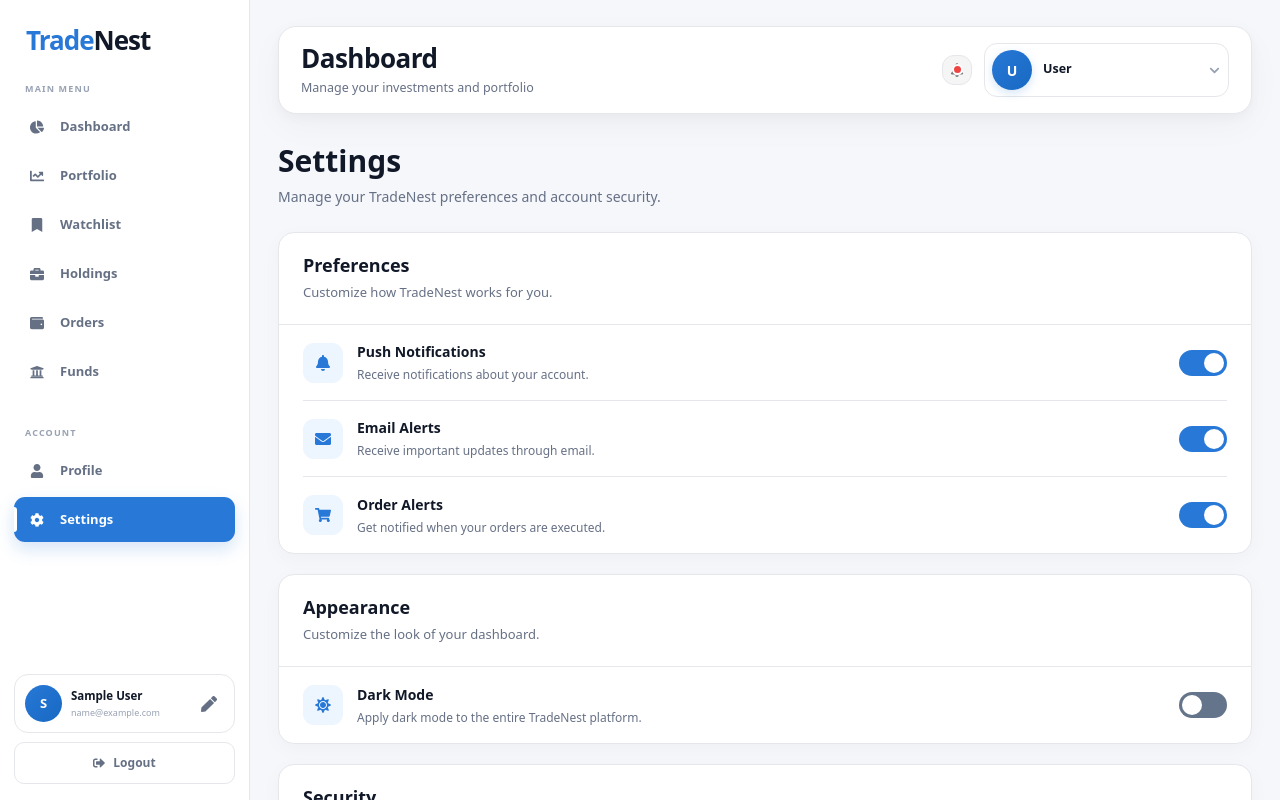
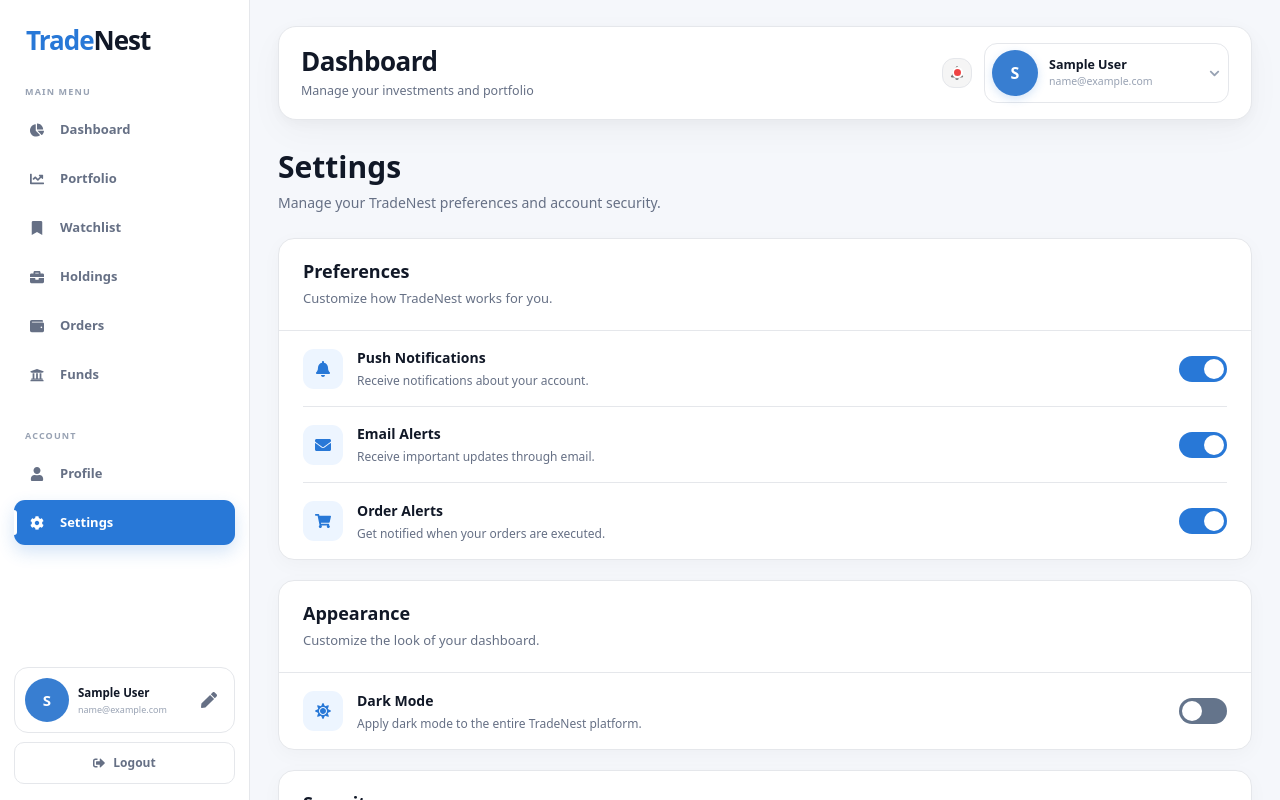
Before and after one commit to JEETJM/TradeNest, a React (Create React App) app in the folder frontend/: page /dashboard/settings in a window 1280 px wide. Shown: the top 800 px of the page. Built offline with nearby package versions, Linux system fonts and the light colour scheme; no server answers; sample sign-in values are in the browser's storage.

Commit message:
Some Work still not done

```diff
--- a/frontend/src/Dashboard/Layout/Sidebar.css
+++ b/frontend/src/Dashboard/Layout/Sidebar.css
@@ -451,3 +451,79 @@
     display: none;
   }
 }
+/* =====================================================
+   SIDEBAR PROFILE IMAGE
+===================================================== */
+
+.userAvatar {
+  width: 44px;
+  height: 44px;
+  min-width: 44px;
+
+  border-radius: 50%;
+
+  display: flex;
+  align-items: center;
+  justify-content: center;
+
+  overflow: hidden;
+
+  background: var(--primary);
+  color: #ffffff;
+
+  font-size: 15px;
+  font-weight: 700;
+}
+
+.sidebarProfileImage {
+  width: 100%;
+  height: 100%;
+
+  object-fit: cover;
+  display: block;
+}
+/* =====================================================
+   SIDEBAR LOGO → HOME
+===================================================== */
+
+.sidebarLogoLink {
+  display: inline-block;
+  text-decoration: none;
+  color: inherit;
+}
+
+.sidebarLogoLink:hover {
+  text-decoration: none;
+}
+
+/* =====================================================
+   SIDEBAR PROFILE IMAGE
+===================================================== */
+
+.userAvatar {
+  width: 44px;
+  height: 44px;
+  min-width: 44px;
+
+  border-radius: 50%;
+  overflow: hidden;
+
+  display: flex;
+  align-items: center;
+  justify-content: center;
+
+  background: var(--primary);
+  color: #ffffff;
+
+  font-size: 15px;
+  font-weight: 700;
+}
+
+.sidebarProfileImage {
+  width: 100%;
+  height: 100%;
+
+  display: block;
+
+  object-fit: cover;
+}
--- a/frontend/src/Dashboard/Layout/Sidebar.jsx
+++ b/frontend/src/Dashboard/Layout/Sidebar.jsx
@@ -1,4 +1,5 @@
-import { NavLink, useNavigate } from "react-router-dom";
+import { useEffect, useState } from "react";
+import { NavLink, useNavigate, Link } from "react-router-dom";
 
 import "./Sidebar.css";
 
@@ -16,6 +17,10 @@
 } from "react-icons/fa";
 
 import { getStoredUser, logout } from "../../Auth/auth";
+
+/* =====================================================
+   MAIN MENU
+===================================================== */
 
 const mainMenu = [
   {
@@ -50,6 +55,10 @@
   },
 ];
 
+/* =====================================================
+   ACCOUNT MENU
+===================================================== */
+
 const accountMenu = [
   {
     title: "Profile",
@@ -63,12 +72,46 @@
   },
 ];
 
+/* =====================================================
+   SIDEBAR
+===================================================== */
+
 function Sidebar() {
   const navigate = useNavigate();
 
-  const user = getStoredUser();
+  const [user, setUser] = useState(getStoredUser());
+
+  /* ===================================================
+     PROFILE UPDATE LISTENER
+  =================================================== */
+
+  useEffect(() => {
+    const handleProfileUpdate = (event) => {
+      const updatedUser = event?.detail;
+
+      if (updatedUser) {
+        setUser(updatedUser);
+      } else {
+        setUser(getStoredUser());
+      }
+    };
+
+    window.addEventListener("tradenest-profile-update", handleProfileUpdate);
+
+    return () => {
+      window.removeEventListener(
+        "tradenest-profile-update",
+        handleProfileUpdate,
+      );
+    };
+  }, []);
+
+  /* ===================================================
+     USER INFORMATION
+  =================================================== */
 
   const firstName = user?.firstName || "User";
+
   const lastName = user?.lastName || "";
 
   const fullName = `${firstName} ${lastName}`.trim();
@@ -76,6 +119,22 @@
   const email = user?.email || "";
 
   const initial = firstName.charAt(0).toUpperCase();
+
+  /* ===================================================
+     PROFILE IMAGE
+  =================================================== */
+
+  const profileImage =
+    user?.profileImage ||
+    user?.profilePicture ||
+    user?.avatar ||
+    user?.photo ||
+    user?.image ||
+    "";
+
+  /* ===================================================
+     LOGOUT
+  =================================================== */
 
   const handleLogout = () => {
     logout();
@@ -85,16 +144,47 @@
     });
   };
 
+  /* ===================================================
+     AVATAR
+  =================================================== */
+
+  const renderAvatar = () => {
+    if (profileImage) {
+      return (
+        <img
+          src={profileImage}
+          alt={fullName}
+          className="sidebarProfileImage"
+          onError={(event) => {
+            event.currentTarget.style.display = "none";
+          }}
+        />
+      );
+    }
+
+    return initial;
+  };
+
+  /* ===================================================
+     RENDER
+  =================================================== */
+
   return (
     <aside className="sidebar">
       {/* =================================================
-          LOGO
+          LOGO → HOME
       ================================================= */}
 
       <div className="sidebarLogo">
-        <h2>
-          Trade<span>Nest</span>
-        </h2>
+        <Link
+          to="/"
+          className="sidebarLogoLink"
+          aria-label="Go to TradeNest home"
+        >
+          <h2>
+            Trade<span>Nest</span>
+          </h2>
+        </Link>
       </div>
 
       {/* =================================================
@@ -151,7 +241,11 @@
       ================================================= */}
 
       <div className="sidebarUserCard">
-        <div className="userAvatar">{initial}</div>
+        {/* PROFILE AVATAR */}
+
+        <div className="userAvatar">{renderAvatar()}</div>
+
+        {/* USER INFO */}
 
         <div className="sidebarUserInfo">
           <strong>{fullName}</strong>
@@ -159,7 +253,7 @@
           <span>{email}</span>
         </div>
 
-        {/* Edit Profile */}
+        {/* EDIT PROFILE */}
 
         <button
           type="button"
--- a/frontend/src/Dashboard/Layout/Topbar.css
+++ b/frontend/src/Dashboard/Layout/Topbar.css
@@ -481,3 +481,33 @@
     right: 0;
   }
 }
+/* =====================================================
+   TOPBAR PROFILE IMAGE
+===================================================== */
+
+.profileImage {
+  width: 46px;
+  height: 46px;
+  min-width: 46px;
+  border-radius: 50%;
+
+  display: flex;
+  align-items: center;
+  justify-content: center;
+
+  overflow: hidden;
+
+  background: var(--primary);
+  color: #ffffff;
+
+  font-size: 16px;
+  font-weight: 700;
+}
+
+.topbarProfileImage {
+  width: 100%;
+  height: 100%;
+
+  object-fit: cover;
+  display: block;
+}
--- a/frontend/src/Dashboard/Layout/Topbar.jsx
+++ b/frontend/src/Dashboard/Layout/Topbar.jsx
@@ -11,11 +11,10 @@
   const navigate = useNavigate();
 
   const [user, setUser] = useState(getStoredUser());
-
   const [showMenu, setShowMenu] = useState(false);
 
   /* =====================================================
-     GET CURRENT USER
+     LOAD CURRENT USER
   ===================================================== */
 
   useEffect(() => {
@@ -23,13 +22,40 @@
       try {
         const currentUser = await fetchCurrentUser();
 
-        setUser(currentUser);
+        if (currentUser) {
+          setUser(currentUser);
+        }
       } catch (error) {
         console.error("Unable to load current user:", error);
       }
     };
 
     loadUser();
+  }, []);
+
+  /* =====================================================
+     LISTEN FOR PROFILE UPDATE
+  ===================================================== */
+
+  useEffect(() => {
+    const handleProfileUpdate = (event) => {
+      const updatedUser = event?.detail;
+
+      if (updatedUser) {
+        setUser(updatedUser);
+      } else {
+        setUser(getStoredUser());
+      }
+    };
+
+    window.addEventListener("tradenest-profile-update", handleProfileUpdate);
+
+    return () => {
+      window.removeEventListener(
+        "tradenest-profile-update",
+        handleProfileUpdate,
+      );
+    };
   }, []);
 
   /* =====================================================
@@ -45,16 +71,54 @@
   };
 
   /* =====================================================
-     USER
+     USER DATA
   ===================================================== */
 
   const firstName = user?.firstName || "User";
 
-  const fullName = user ? `${user.firstName} ${user.lastName}` : "User";
+  const lastName = user?.lastName || "";
+
+  const fullName = `${firstName} ${lastName}`.trim();
 
   const email = user?.email || "";
 
   const initial = firstName.charAt(0).toUpperCase();
+
+  /*
+   * Supports common backend property names.
+   *
+   * If your backend stores the image as
+   * profileImage, it will work directly.
+   */
+
+  const profileImage =
+    user?.profileImage ||
+    user?.profilePicture ||
+    user?.avatar ||
+    user?.photo ||
+    user?.image ||
+    "";
+
+  /* =====================================================
+     PROFILE AVATAR
+  ===================================================== */
+
+  const renderAvatar = () => {
+    if (profileImage) {
+      return (
+        <img
+          src={profileImage}
+          alt={fullName}
+          className="topbarProfileImage"
+          onError={(event) => {
+            event.currentTarget.style.display = "none";
+          }}
+        />
+      );
+    }
+
+    return initial;
+  };
 
   return (
     <header className="topbar">
@@ -75,7 +139,7 @@
       ================================================= */}
 
       <div className="topbarRight">
-        {/* Notification */}
+        {/* ================= NOTIFICATION ================= */}
 
         <button type="button" className="iconBtn" title="Notifications">
           <FaBell />
@@ -83,7 +147,7 @@
           <span className="notificationDot" />
         </button>
 
-        {/* Profile */}
+        {/* ================= PROFILE ================= */}
 
         <div className="profileDropdown">
           <button
@@ -91,7 +155,11 @@
             className="profileBox"
             onClick={() => setShowMenu(!showMenu)}
           >
-            <div className="profileImage">{initial}</div>
+            {/* PROFILE IMAGE */}
+
+            <div className="profileImage">{renderAvatar()}</div>
+
+            {/* USER INFORMATION */}
 
             <div className="profileText">
               <strong>{fullName}</strong>
@@ -99,12 +167,16 @@
               <span>{email}</span>
             </div>
 
+            {/* ARROW */}
+
             <FaChevronDown
               className={showMenu ? "profileArrow rotate" : "profileArrow"}
             />
           </button>
 
-          {/* Dropdown */}
+          {/* =================================================
+              DROPDOWN
+          ================================================= */}
 
           {showMenu && (
             <div className="profileMenu">
```
Also changed, not shown: 1 other file (tests, documents, lock files or other folders).
